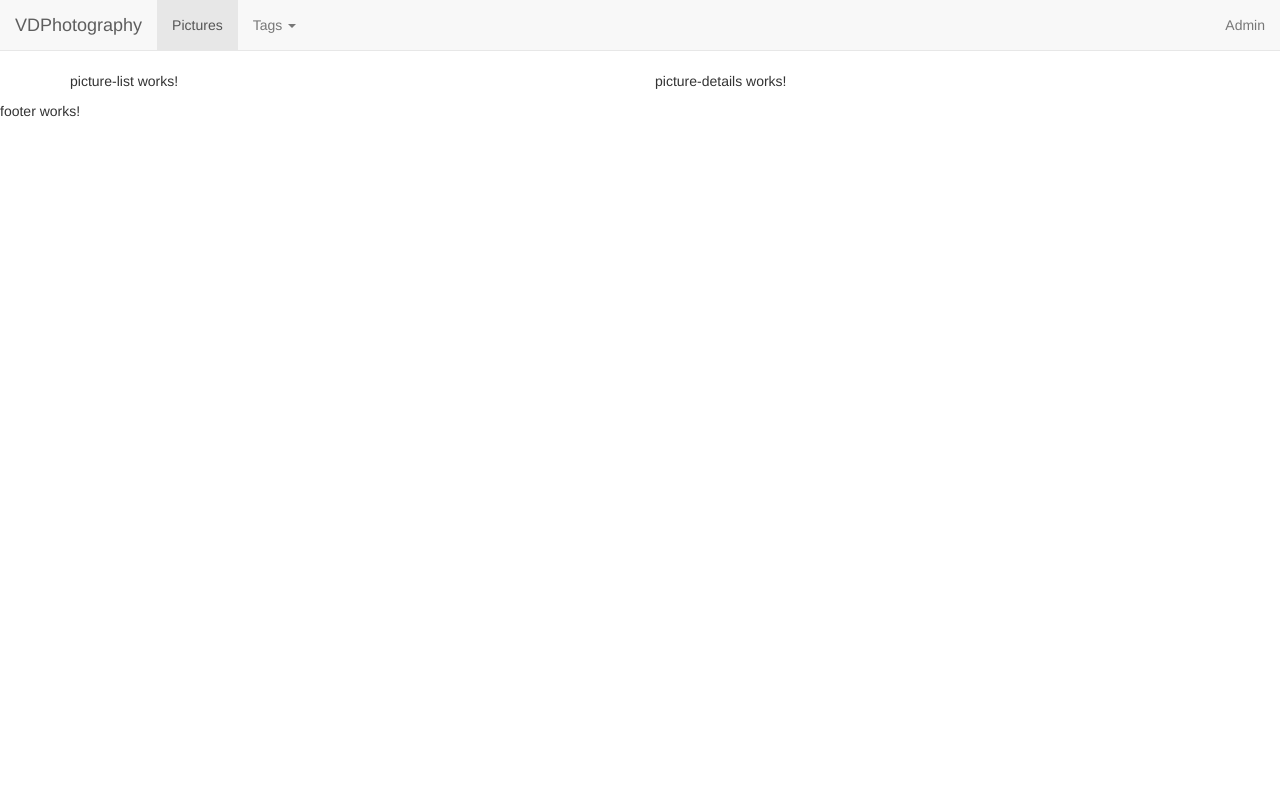
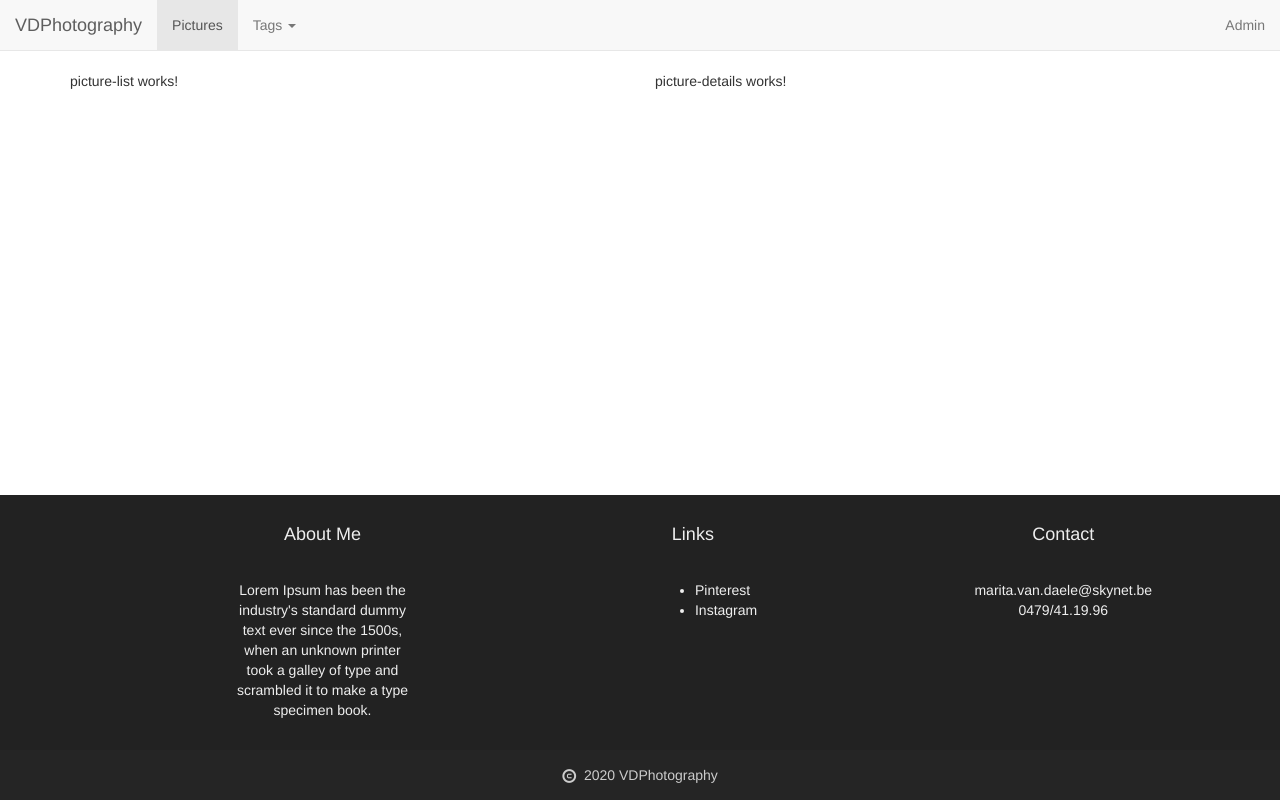
Before and after one commit to LHofman/vdphotography, an Angular app: page / in a window 1280 px wide. Built offline with nearby package versions, Linux system fonts and the light colour scheme.

Commit message:
Creates the footer component

```diff
--- /dev/null
+++ b/src/app/components/footer/footer.component.css
@@ -0,0 +1,39 @@
+html, body {
+  height: 100%;
+}
+
+#footer-container {
+  position: absolute;
+  bottom: 50px;
+  min-height: 150px;
+  width: 100%;
+  background-color: #222;
+  color: #EEE;
+  padding: 20px;
+  text-align: center;
+}
+
+#footer-copyright-container {
+  position: absolute;
+  bottom: 0;
+  height: 50px;
+  width: 100%;
+  background-color: #252525;
+  color: #CCC;
+  text-align: center;
+  display: flex;
+  align-items: center;
+  justify-content: center;
+}
+
+.footer-column-header {
+  margin-bottom: 35px;
+}
+
+#footer-links ul li{
+  text-align: left;
+}
+
+a:link, a:visited {
+  color: #EEE;
+}
--- a/src/app/components/footer/footer.component.html
+++ b/src/app/components/footer/footer.component.html
@@ -1 +1,37 @@
-<p>footer works!</p>
+<div id="footer-container">
+  <div class="row">
+    <div class="col-xs-2"></div>
+
+    <div class="col-xs-2">
+      <h4 class="footer-column-header">About Me</h4>
+      <p>{{ aboutMe }}</p>
+    </div>
+
+    <div class="col-xs-1"></div>
+    <div class="col-xs-1"></div>
+
+    <div id="footer-links" class="col-sm-1">
+      <h4 class="footer-column-header">Links</h4>
+      <ul>
+        <li *ngFor="let link of links">
+          <a href="{{ link.url }}" target="_blank">{{ link.value }}</a>
+        </li>
+      </ul>
+    </div>
+
+    <div class="col-xs-1"></div>
+    <div class="col-xs-1"></div>
+
+    <div class="col-xs-2">
+      <h4 class="footer-column-header">Contact</h4>
+      <a href="mailto:marita.van.daele@skynet.be">marita.van.daele@skynet.be</a><br>
+      0479/41.19.96
+    </div>
+
+    <div class="col-xs-2"></div>
+  </div>
+</div>
+
+<div id="footer-copyright-container">
+  <span class="glyphicon glyphicon-copyright-mark"></span> &nbsp; {{ currentYear }} VDPhotography
+</div>
--- a/src/app/components/footer/footer.component.ts
+++ b/src/app/components/footer/footer.component.ts
@@ -2,9 +2,23 @@ import { Component, OnInit } from '@angular/core';
 
 @Component({
   selector: 'app-footer',
-  templateUrl: './footer.component.html'
+  templateUrl: './footer.component.html',
+  styleUrls: ['./footer.component.css']
 })
 export class FooterComponent implements OnInit {
+  currentYear = new Date().getFullYear();
+  aboutMe = 'Lorem Ipsum has been the industry\'s standard dummy text ever since the 1500s, \
+  when an unknown printer took a galley of type and scrambled it to make a type specimen book.';
+  links = [
+    {
+      'value': 'Pinterest',
+      'url': 'https://google.be'
+    },
+    {
+      'value': 'Instagram',
+      'url': 'https://google.be'
+    }
+  ];
 
   constructor() { }
 
```
